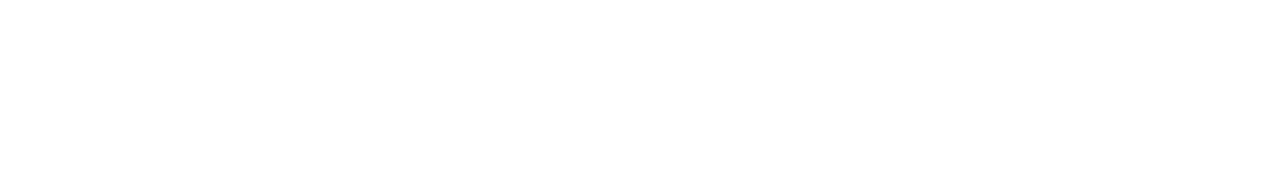
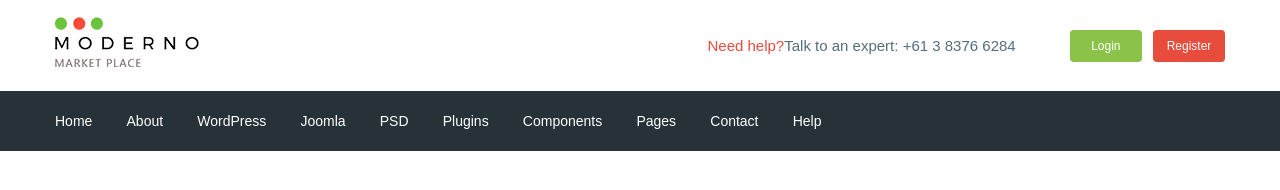
Before and after one commit to kokosikbuller/moderno, a website: page app/index.html in a window 1280 px wide. Drawn offline with nearby package versions, Linux system fonts and the light colour scheme; files that its build step writes are made by us from their sources.

Commit message:
added header

```diff
--- a/app/index.html
+++ b/app/index.html
@@ -1,13 +1,59 @@
 <!DOCTYPE html>
 <html lang="en">
+
 <head>
     <meta charset="UTF-8">
     <meta name="viewport" content="width=device-width, initial-scale=1.0">
     <title>Document</title>
+    <link href="https://fonts.googleapis.com/css2?family=Roboto:wght@500;700&display=swap" rel="stylesheet">
     <link rel="stylesheet" href="css/libs.min.css">
     <link rel="stylesheet" href="css/style.min.css">
 </head>
+
 <body>
+    <header class="header">
+        <div class="header__top">
+            <div class="container">
+                <div class="header__top-inner">
+                    <div class="header__logo">
+                        <a href="#">
+                            <img src="images/logo.png" alt="">
+                        </a>
+                    </div>
+                    <div class="header__text">
+                        <a href="#"><span>Need help?</span></a>Talk to an expert: <a class="header__phone"
+                            href="tel:61383766284">+61 3 8376 6284</a>
+                    </div>
+                    <div class="header__box">
+                        <a class="basket" href="#"></a>
+                        <a class="header__btn header__btn-login" href="">Login</a>
+                        <a class="header__btn header__btn-registr" href="">Register</a>
+                    </div>
+                </div>
+            </div>
+        </div>
+
+        <div class="header__menu">
+            <div class="container">
+                <nav class="menu">
+                    <ul class="menu__list">
+                        <li><a href="#">Home</a></li>
+                        <li><a href="#"> About </a></li>
+                        <li><a href="#">WordPress</a></li>
+                        <li><a href="#"> Joomla </a></li>
+                        <li><a href="#">PSD</a></li>
+                        <li><a href="#"> Plugins</a></li>
+                        <li><a href="#">Components</a></li>
+                        <li><a href="#">Pages</a></li>
+                        <li><a href="#">Contact</a></li>
+                        <li><a href="#">Help</a></li>
+                    </ul>
+                </nav>
+            </div>
+        </div>
+
+
+    </header>
 
 
 
@@ -15,4 +61,5 @@
     <script src="js/libs.min.js"></script>
     <script src="js/main.min.js"></script>
 </body>
+
 </html>
--- /dev/null
+++ b/app/scss/_fonts.scss
@@ -0,0 +1,7 @@
+@font-face {
+    font-family: 'Roboto-Regular' sans-serif;
+    src: url('../fonts/Roboto-Regular.woff2') format('woff2'),
+         url('../fonts/Roboto-Regular.woff') format('woff');
+         font-weight: 400;
+         font-display: swap;
+}
--- /dev/null
+++ b/app/scss/_global.scss
@@ -0,0 +1,29 @@
+html{
+    box-sizing: border-box;
+}
+*, *::after, *::before{
+    box-sizing: inherit;
+}
+a{
+    display: inline-block;
+    text-decoration: none;
+    color: $text;
+}
+ul,
+li{
+    margin: 0;
+    padding: 0;
+    list-style: none;
+}
+body{
+    font-family: 'Roboto-Regular', sans-serif;
+    font-size: 15px;
+    font-weight: 400;
+    line-height: 24px;
+    color: $text;
+}
+.container{
+    max-width: 1200px;
+    margin: 0 auto;
+    padding: 0 15px;
+}
--- /dev/null
+++ b/app/scss/_vars.scss
@@ -0,0 +1,4 @@
+$text: #546e7a;
+$red: #e74c3c;
+$green: #8bc34a;
+$bg: #263238;
--- a/app/scss/style.scss
+++ b/app/scss/style.scss
@@ -1,9 +1,53 @@
-html{
-    box-sizing: border-box;
+@import '_vars';
+@import '_global';
+@import '_fonts';
+
+.header__top-inner{
+    display: flex;
+    justify-content: space-between;
+    height: 91px;
+    align-items: center;
 }
-*, *::after, *::before{
-    box-sizing: inherit;
+.header__text{
+    margin-left: auto;
+    margin-right: 50px;
+    span{
+        color: $red;
+    }
 }
-.box{
+
+.header__btn{
+    padding: 4px;
+    width: 72px;
+    border-radius: 4px;
+    text-align: center;
+    color: #fff;
+    font-size: 12px;
+}
+.header__btn-login{
+    background-color: $green;
+}
+.header__btn-registr{
+    background-color: $red;
+    margin-left: 7px;
+}
+.header__menu{
+    background-color: $bg;
+}
+.menu{
     display: flex;
+    align-items: center;
+    height: 60px;
 }
+.menu__list{
+    li{
+        display: inline-block;
+        & +li{
+            margin-left: 30px;
+        }
+    }
+    a{
+        color: #fff;
+        font-size: 14px;
+    }
+}
--- a/gulpfile.js
+++ b/gulpfile.js
@@ -58,7 +58,7 @@ gulp.task('browser-sync', function() {
 });
 
 gulp.task('watch', function(){
-    gulp.watch('app/scss/style.scss', gulp.parallel('sass'));
+    gulp.watch('app/scss/**/*.scss', gulp.parallel('sass'));
     gulp.watch('app/*.html', gulp.parallel('html'));
     gulp.watch('app/js/*.js', gulp.parallel('js'));
 });
```
Also changed, not shown: app/fonts/Roboto-Bold.ttf (added), app/fonts/Roboto-Medium.ttf (added), app/fonts/Roboto-Regular.woff (added), app/fonts/Roboto-Regular.woff2 (added), app/images/logo.png (added).
